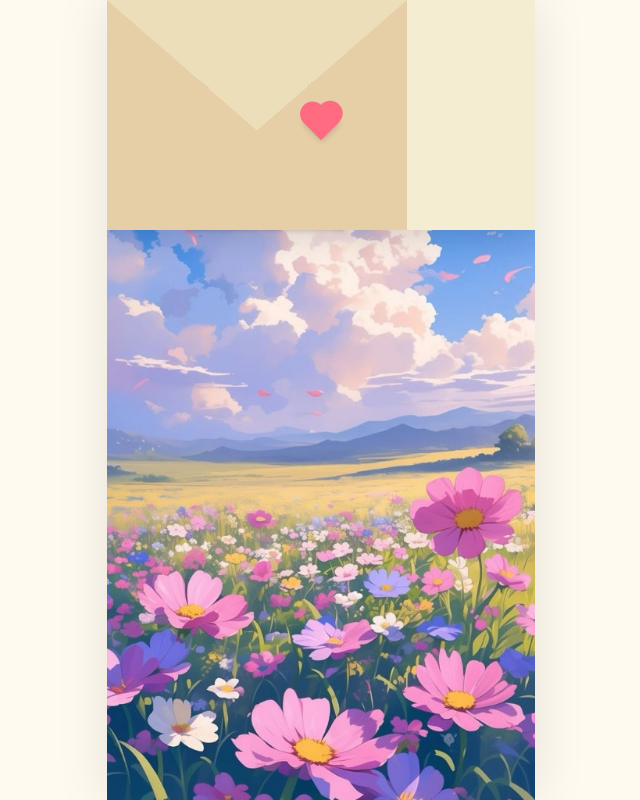
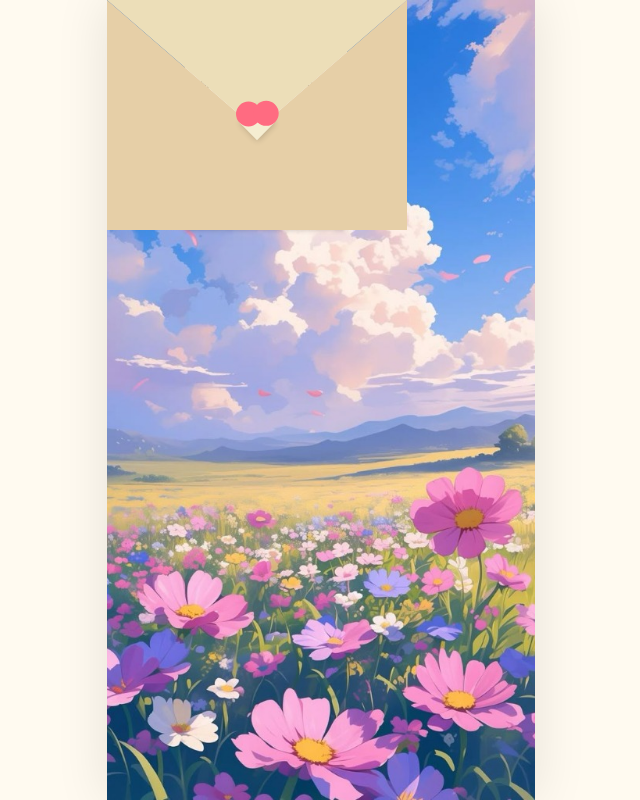
Before and after one commit to Mangoo0o/crush, a React (Vite) app: page / in a window 1280 px wide. Shown: the whole page, without its empty margins (319-959 px from the left). Built offline with nearby package versions, Linux system fonts and the light colour scheme.

Commit message:
fix: adjust envelope centering and internal alignment

```diff
--- a/src/components/LandingPage.jsx
+++ b/src/components/LandingPage.jsx
@@ -17,7 +17,7 @@ const LandingPage = ({ onEnter }) => {
       initial={{ opacity: 1 }}
       exit={{ opacity: 0 }}
       transition={{ duration: 1 }}
-      className="absolute inset-0 z-50 flex items-center justify-center bg-transparent"
+      className="absolute inset-0 z-50 flex items-center justify-center pointer-events-auto"
     >
       <div className={`envelope-wrapper ${isOpen ? 'flap' : ''}`} onClick={handleClick}>
         <div className="envelope">
--- a/src/index.css
+++ b/src/index.css
@@ -77,9 +77,9 @@ body {
 }
 
 .envelope-wrapper {
-  background: var(--bg-envelope-color);
-  box-shadow: 0 0 40px var(--shadow-color);
   position: relative;
+  width: 300px;
+  height: 230px;
   z-index: 10;
   cursor: pointer;
 }
@@ -94,6 +94,7 @@ body {
   content: "";
   position: absolute;
   top: 0;
+  left: 0;
   z-index: 2;
   border-top: 130px solid var(--envelope-tab);
   border-right: 150px solid transparent;
@@ -112,6 +113,8 @@ body {
   border-right: 150px solid var(--envelope-cover);
   border-bottom: 100px solid var(--envelope-cover);
   border-left: 150px solid var(--envelope-cover);
+  top: 0;
+  left: 0;
 }
 
 .letter {
@@ -145,6 +148,7 @@ body {
   transform: translate(-50%, -20%) rotate(-45deg);
   transition: transform 0.5s ease-in-out 1s;
   box-shadow: 0 1px 6px var(--shadow-color);
+  background: var(--bg-envelope-color); /* Added back to envelope specifically */
 }
 
 .heart::before,
```
